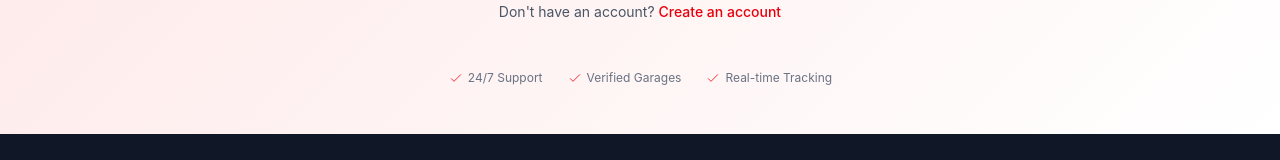
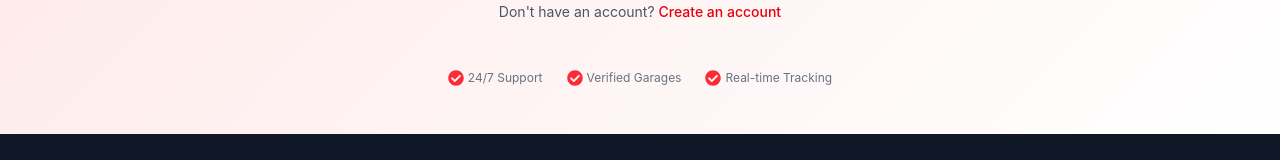
Before and after one commit to gitauwilly1/roadside-rescue-client, a React (Vite) app: page /login in a window 1280 px wide. Shown: the part 750-910 px from the top of the page. Built offline with nearby package versions, Linux system fonts and the light colour scheme; no server answers.

Commit message:
replace emoji icons with React Icons (FaCheckCircle) in LoginPage trust badges

```diff
--- a/src/pages/LoginPage.jsx
+++ b/src/pages/LoginPage.jsx
@@ -2,6 +2,7 @@ import React, { useState, useEffect } from 'react';
 import { Link, useNavigate } from 'react-router-dom';
 import { useAuth } from '../context/AuthContext';
 import { signInWithGoogle, handleRedirectResult, signOutGoogle } from '../config/firebase';
+import { FaCheckCircle } from 'react-icons/fa';
 
 const LoginPage = () => {
   const [identifier, setIdentifier] = useState('');
@@ -254,21 +255,15 @@ useEffect(() => {
         <div className="text-center pt-4">
           <div className="flex justify-center gap-6 text-xs text-gray-500">
             <span className="flex items-center gap-1">
-              <svg className="h-4 w-4 text-red-500" fill="none" stroke="currentColor" strokeWidth={1.5} viewBox="0 0 24 24">
-                <path strokeLinecap="round" strokeLinejoin="round" d="M5 13l4 4L19 7" />
-              </svg>
+              <FaCheckCircle className="h-4 w-4 text-red-500" />
               24/7 Support
             </span>
             <span className="flex items-center gap-1">
-              <svg className="h-4 w-4 text-red-500" fill="none" stroke="currentColor" strokeWidth={1.5} viewBox="0 0 24 24">
-                <path strokeLinecap="round" strokeLinejoin="round" d="M5 13l4 4L19 7" />
-              </svg>
+              <FaCheckCircle className="h-4 w-4 text-red-500" />
               Verified Garages
             </span>
             <span className="flex items-center gap-1">
-              <svg className="h-4 w-4 text-red-500" fill="none" stroke="currentColor" strokeWidth={1.5} viewBox="0 0 24 24">
-                <path strokeLinecap="round" strokeLinejoin="round" d="M5 13l4 4L19 7" />
-              </svg>
+              <FaCheckCircle className="h-4 w-4 text-red-500" />
               Real-time Tracking
             </span>
           </div>
```
